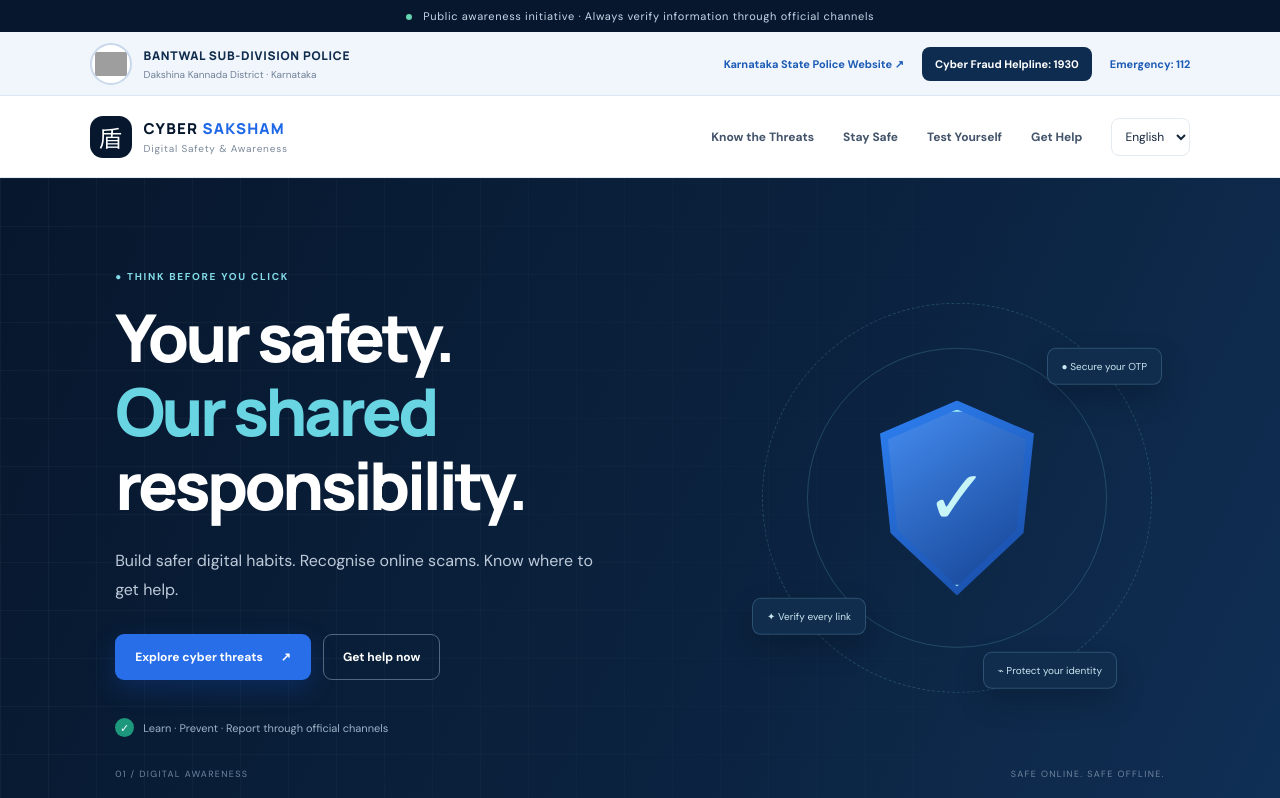
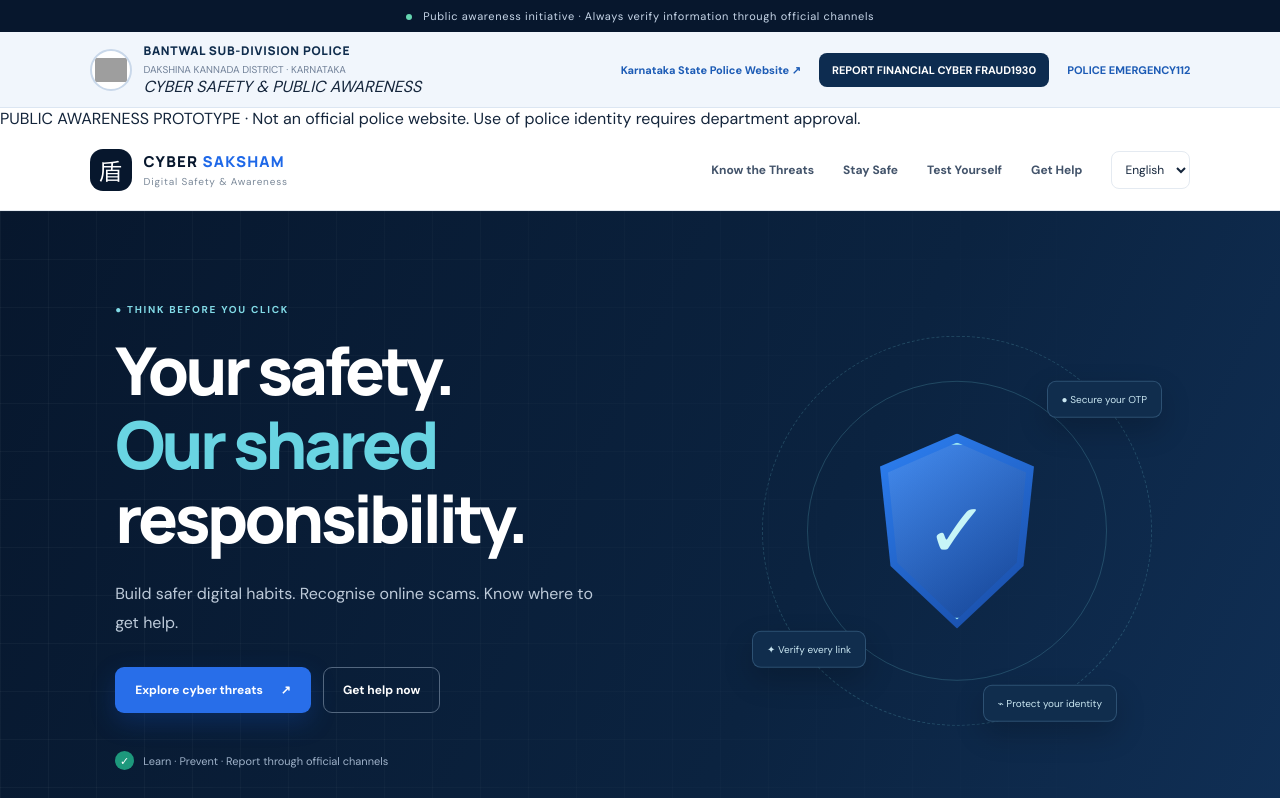
Before and after one commit to vaibhavirs-code/CyberSaksham, a plain HTML site: page index.html in a window 1280 px wide. Shown: the top 798 px of the page. Drawn offline with Linux system fonts and the light colour scheme; grey boxes are pictures that could not be loaded.

Commit message:
Make Bantwal Sub-Division Police identity prominent on homepage

```diff
--- a/index.html
+++ b/index.html
@@ -15,14 +15,15 @@
   <div class="police-masthead">
     <div class="police-identity">
       <span class="police-mark"><img src="https://kspapp.ksp.gov.in/ksp/assets/publicsubmit/img/ksp-logo-elost-9e458a202e6a912d3e7356429e84db8d.png" alt="Karnataka State Police emblem"></span>
-      <span><strong>BANTWAL SUB-DIVISION POLICE</strong><small>Dakshina Kannada District · Karnataka</small></span>
+      <span class="police-title-wrap"><strong>BANTWAL SUB-DIVISION POLICE</strong><small>DAKSHINA KANNADA DISTRICT · KARNATAKA</small><em>CYBER SAFETY & PUBLIC AWARENESS</em></span>
     </div>
     <div class="police-quicklinks">
       <a href="https://ksp.karnataka.gov.in/" target="_blank" rel="noopener">Karnataka State Police Website ↗</a>
-      <a class="cyber-hotline" href="tel:1930"><strong>Cyber Fraud Helpline: 1930</strong></a>
-      <a href="tel:112">Emergency: 112</a>
+      <a class="cyber-hotline" href="tel:1930"><span>REPORT FINANCIAL CYBER FRAUD</span><strong>1930</strong></a>
+      <a class="police-emergency" href="tel:112"><span>POLICE EMERGENCY</span><strong>112</strong></a>
     </div>
   </div>
+  <div class="police-prototype-note">PUBLIC AWARENESS PROTOTYPE · Not an official police website. Use of police identity requires department approval.</div>
   <header class="site-header">
     <a class="brand" href="#home" aria-label="Cyber Saksham home">
       <span class="brand-mark">盾</span>
```
